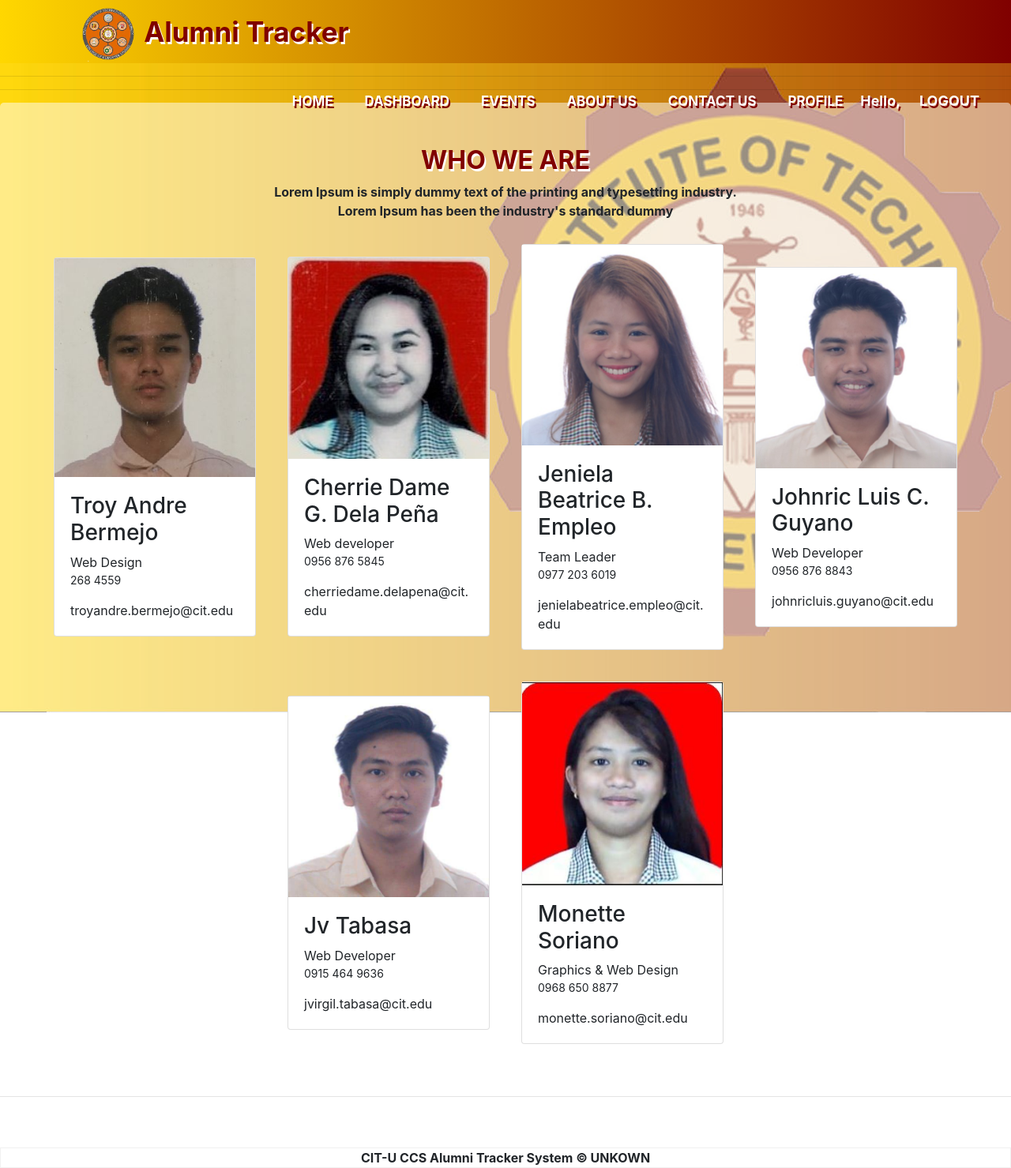
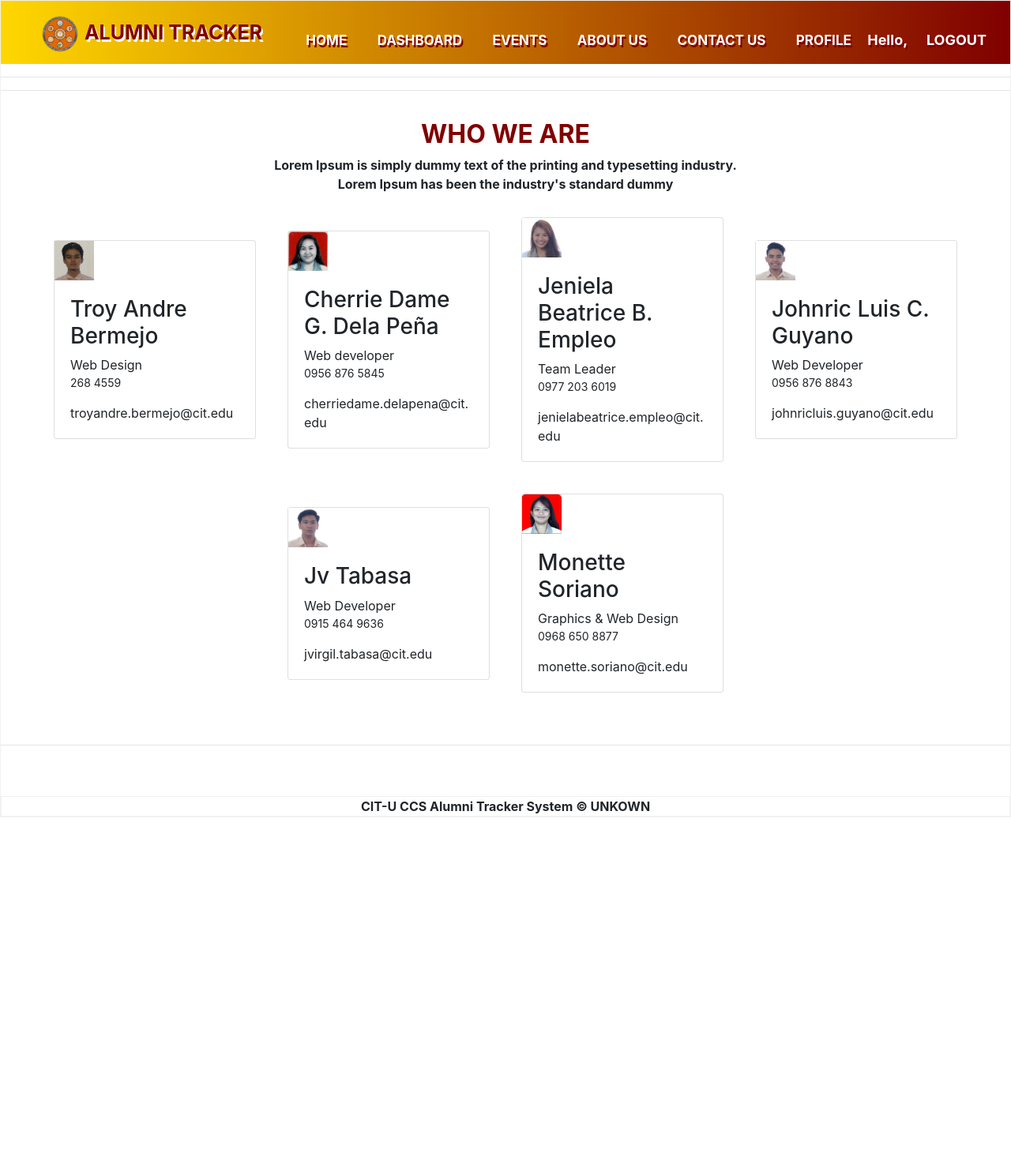
Before and after one commit to john012516/AlumniTracker2, a Django app: page /aboutus/ in a window 1280 px wide. Shown: the whole page at 79% size. After the commit the page ends 1035 px from the top, so only its background shows below. Run offline with Django 3.2, Linux system fonts and the light colour scheme; a user stored in the database is signed in; some libraries are stand-ins or nearby versions.

Commit message:
changes to all background and navbar.html & navbar.css

```diff
--- a/CITAT/templates/CITAT/Alumniprofile.html
+++ b/CITAT/templates/CITAT/Alumniprofile.html
@@ -13,7 +13,7 @@
 
 		<title>Alumni Dashboard</title>
 	</head>
-	<body style="background: url('/static/assets/img/background1.jpg') no-repeat fixed;">
+	<body style="background: url('/static/assets/img/citu-background.jpg') no-repeat cover;">
 		<br>
 		<div class="row">
 			<div class="col-md">
--- a/CITAT/templates/CITAT/CRUDevent.html
+++ b/CITAT/templates/CITAT/CRUDevent.html
@@ -13,7 +13,7 @@
 
     <title>CRUD JOB</title>
   </head>
-  <body style="background: url('/static/assets/img/background1.jpg') no-repeat fixed;">
+  <body style="background: url('/static/assets/img/citu-background.jpg') no-repeat cover;">
     <div class="row">
       <div class="col-md-12">
         <div class="card card-body">
--- a/CITAT/templates/CITAT/CRUDjob.html
+++ b/CITAT/templates/CITAT/CRUDjob.html
@@ -13,7 +13,7 @@
 
     <title>CRUD JOB</title>
   </head>
-  <body style="background: url('/static/assets/img/background1.jpg') no-repeat fixed;">
+  <body style="background: url('/static/assets/img/citu-background.jpg') no-repeat cover;">
     <div class="row">
       <div class="col-md-12">
         <div class="card card-body">
--- a/CITAT/templates/CITAT/about.html
+++ b/CITAT/templates/CITAT/about.html
@@ -12,15 +12,8 @@
 		<link href="https://fonts.googleapis.com/css?family=Dancing+Script|Indie+Flower|Montserrat|Quicksand&display=swap" rel="stylesheet"/>
 		<link rel="stylesheet" href="https://cdnjs.cloudflare.com/ajax/libs/font-awesome/4.7.0/css/font-awesome.min.css"/>
 		<link rel="stylesheet" href="https://stackpath.bootstrapcdn.com/bootstrap/4.1.3/css/bootstrap.min.css" integrity="sha384-MCw98/SFnGE8fJT3GXwEOngsV7Zt27NXFoaoApmYm81iuXoPkFOJwJ8ERdknLPMO" crossorigin="anonymous"/>
-		<style>
-			.container2 {
-				border-radius: 5px;
-				background-color: rgba(255, 255, 255, 0.50);
-				padding: 20px;
-			}
-		</style>
 	</head>
-	<body style="background: url('/static/assets/img/background1.jpg') no-repeat fixed;">
+	<body>
 		<hr>
 		<div class="container2">
 			<div class="about-us">
--- a/CITAT/templates/CITAT/contact.html
+++ b/CITAT/templates/CITAT/contact.html
@@ -13,7 +13,7 @@
 		<title>Contact Us</title>
 		<style>
 			body{
-				background: url('/static/assets/img/background1.jpg') no-repeat fixed;
+				background: url('/static/assets/img/citu-background.jpg') no-repeat cover;
 				font-weight: bold;
 			}
 			input[type=text], select, textarea {
--- a/CITAT/templates/CITAT/dashboard.html
+++ b/CITAT/templates/CITAT/dashboard.html
@@ -15,7 +15,7 @@
 
 	</head>
 
-	<body style= "background: url('/static/assets/img/background1.jpg') no-repeat fixed;">
+	<body style= "background: url('/static/assets/img/citu-background.jpg') no-repeat cover;">
 		<br>
 		<div class="row">
 			<div class="col-md-5">
--- a/CITAT/templates/CITAT/landingpage.html
+++ b/CITAT/templates/CITAT/landingpage.html
@@ -34,7 +34,7 @@
 
                 <table>
                     <tr>
-                        <td> Already an Alumi? Please login <a href="{% url 'loginpage'%}"> here. </a> </td>
+                        <td> Already an Alumni? Please <a href="{% url 'loginpage'%}"> login here. </a> </td>
                     </tr>
                     <tr>
                         <td> No account yet? Register <a href="{% url 'registerpage'%}"> here. </a> </td>
--- a/CITAT/templates/CITAT/navbar.html
+++ b/CITAT/templates/CITAT/navbar.html
@@ -9,12 +9,16 @@
 
     <link rel="stylesheet" href="{% static 'css/style.css' %}"/>
     <link rel="stylesheet" href="https://cdnjs.cloudflare.com/ajax/libs/font-awesome/5.15.3/css/all.min.css"/>
+    <link rel="preconnect" href="https://fonts.gstatic.com" />
+    <link href="https://fonts.googleapis.com/css2?family=Poppins:ital,wght@0,400;0,700;1,500&display=swap" rel="stylesheet" />
+    <link rel="stylesheet" href="https://cdnjs.cloudflare.com/ajax/libs/font-awesome/4.7.0/css/font-awesome.min.css">
+    <script src="https://ajax.googleapis.com/ajax/libs/jquery/3.5.1/jquery.min.js"></script>
+    <script src="https://maxcdn.bootstrapcdn.com/bootstrap/3.4.1/js/bootstrap.min.js"></script>
   <style>
     .hello-msg{
       font-size:  18px;
       color:  #fff;
       margin-right: 20px;
-
     }
   </style>
 
@@ -27,8 +31,8 @@
       </label>
 
       <label class="logo" style="font-weight: bold; color:#800000; text-shadow: 2px 3px white; text-align:left;">
-        <img class="bslogo" id="text" src="{% static 'assets/img/citu-ccs-logo.png' %}" alt="CIT-U CCS logo" width="15%" height="15%"/>
-        Alumni Tracker
+        <img class="bslogo" src="{% static 'assets/img/citu-ccs-logo.png' %}" alt="CIT-U CCS logo"/>
+        ALUMNI TRACKER
       </label>
 
       <ul style="font-weight: bold; color:white; text-shadow: 2px 3px #800000; text-align:left;">
@@ -58,6 +62,6 @@
     <br>
     <br>
 
-    <footer style="font-weight: bold; text-align: center; border: 1px solid #f1f1f1;">CIT-U CCS Alumni Tracker System © UNKOWN</footer>
+    <footer>CIT-U CCS Alumni Tracker System © UNKOWN</footer>
   </body>
 </html>
--- a/static/css/aboutus.css
+++ b/static/css/aboutus.css
@@ -1,9 +1,14 @@
 body{
+    background: url('/static/assets/img/citu-background.jpg') no-repeat cover;
+    font-weight: bold;
+    text-align: center;
+    border: 1px solid #f1f1f1;
     margin:0;
     padding: 0;
     font-family: 'Montserrat', sans-serif;
     margin-left: 5%;
 }
+
 .container{
     width: 100%;
     height: 100vh;
@@ -16,6 +21,12 @@ body{
     background-position: center center;
     color: #fff;
     padding: 0
+}
+
+.container2 {
+    border-radius: 5px;
+    background-color: rgba(255, 255, 255, 0.50);
+    padding: 20px;
 }
 
 .nav{
--- a/static/css/style.css
+++ b/static/css/style.css
@@ -5,31 +5,45 @@
   list-style: none;
   box-sizing: border-box;
 }
+
 body{
   font-family: montserrat;
   font-weight: bold;
 }
+
 nav{
   background: #741e1e;
   height: 80px;
   width: 100%;
 }
-label.logo{
+
+img {
+  height: 50px;
+  width: 50px;
+}
+
+label.logo {
   color: #800000;
-  font-size: 35px;
+  font-size: 25px;
   line-height: 80px;
-  padding: 0 100px;
+  padding-left: 50px;
+  text-align: center;
   font-weight: bold;
 }
-nav ul{
+
+nav ul {
   float: right;
-  margin-right: 20px;
+  margin-right: 10px;
+  margin-top: 10px;
+  font-size: 10px;
 }
-nav ul li{
+
+nav ul li {
   display: inline-block;
   line-height: 80px;
   margin: 0 5px;
 }
+
 nav ul li a{
   color: white;
   font-size: 17px;
@@ -37,10 +51,12 @@ nav ul li a{
   border-radius: 3px;
   text-transform: uppercase;
 }
+
 a.active,a:hover{
   background: #1b9bff;
   transition: .5s;
 }
+
 .checkbtn{
   font-size: 30px;
   color: white;
@@ -50,9 +66,11 @@ a.active,a:hover{
   cursor: pointer;
   display: none;
 }
+
 #check{
   display: none;
 }
+
 @media (max-width: 952px){
   label.logo{
     font-size: 30px;
@@ -62,6 +80,7 @@ a.active,a:hover{
     font-size: 16px;
   }
 }
+
 @media (max-width: 858px){
   .checkbtn{
     display: block;
@@ -91,8 +110,15 @@ a.active,a:hover{
     left: 0;
   }
 }
+
 section{
   background: url(bg1.jpg) no-repeat;
   background-size: cover;
   height: calc(100vh - 80px);
 }
+
+footer{
+  font-weight: bold;
+  text-align: center;
+  border: 1px solid #f1f1f1;
+}
--- a/static/css/user_selfemployed.css
+++ b/static/css/user_selfemployed.css
@@ -1,5 +1,5 @@
 body{
-    background: url('/static/assets/img/background1.jpg') no-repeat fixed;
+    background: url('/static/assets/img/citu-background.jpg') no-repeat cover;
     font-weight: bold;
 }
 table{
```
Also changed, not shown: CITAT/templates/CITAT/Events.html (+6 -1 lines), static/css/navbar.css (added, +72 -0 lines).
